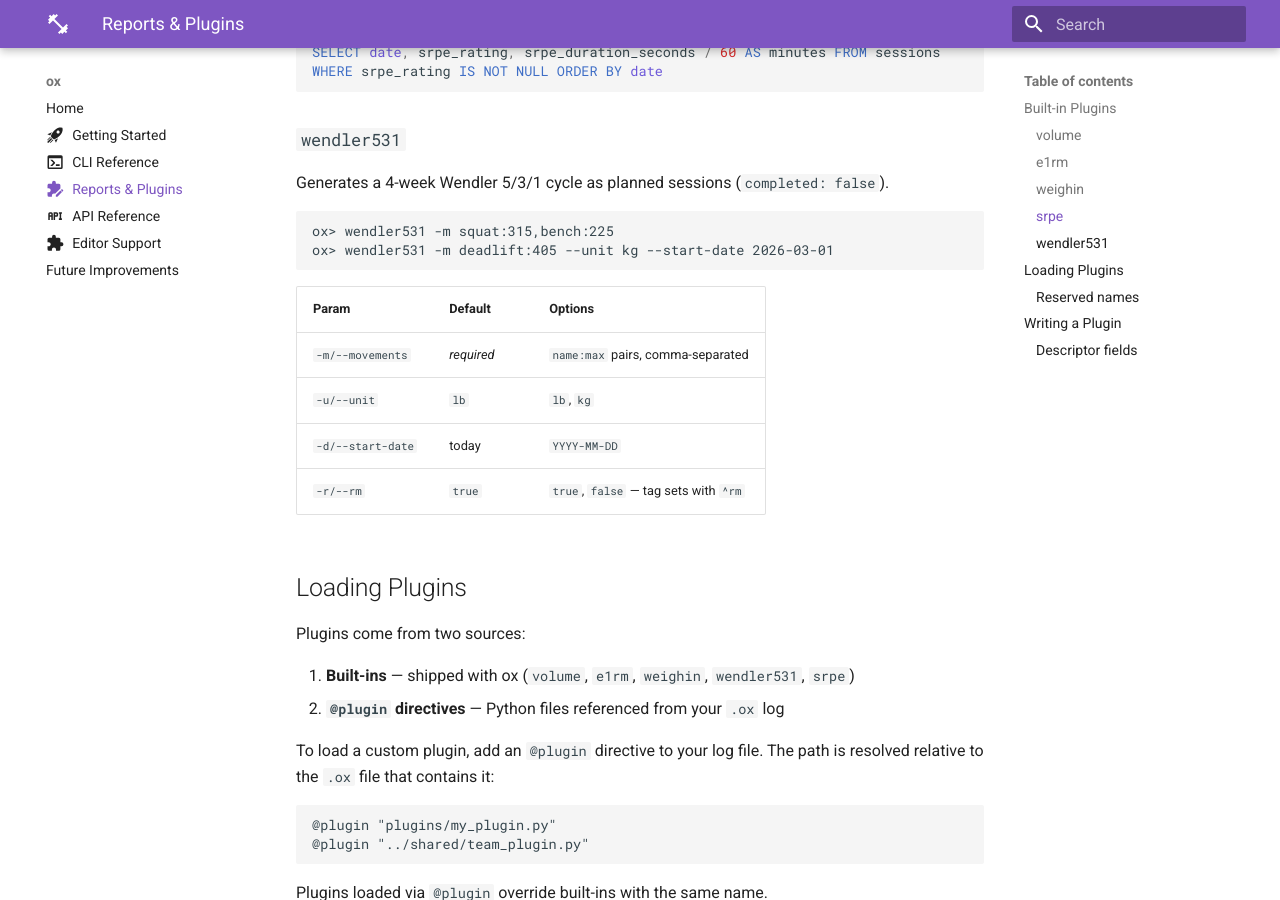
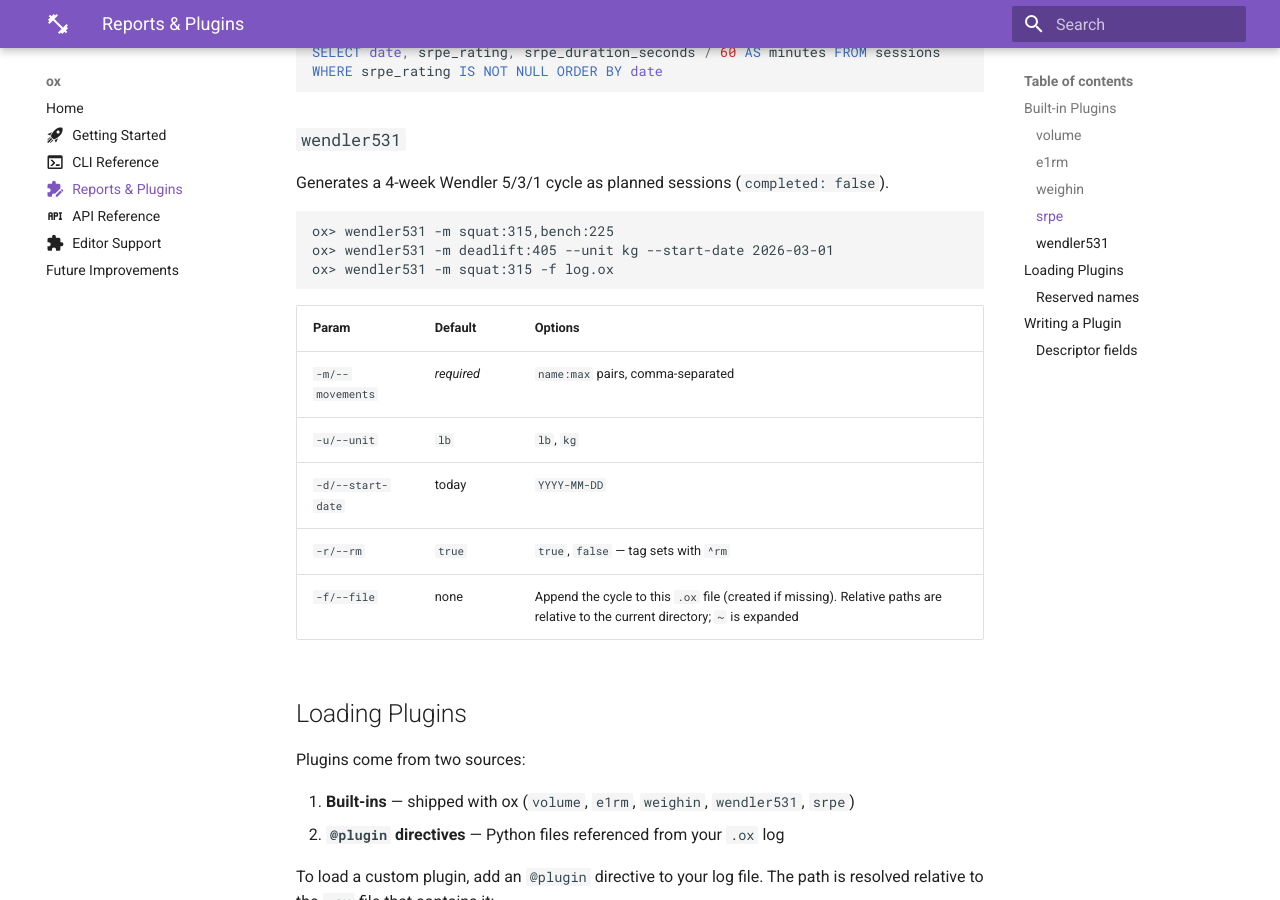
Before and after one commit to konnerhorton/ox, an MkDocs documentation site: the page built from docs/plugins.md, in a window 1280 px wide and 900 px high, scrolled down 2901 px. Built offline with MkDocs 1.6.1 and Material for MkDocs 9.7.7, drawn with Linux system fonts in a browser that asks for light colours.

Commit message:
wendler531-file-output: document -f/--file
Param table row and example in docs/plugins.md, CHANGELOG entry under v0.6.0. Acceptance criterion 13.

````diff
--- a/docs/plugins.md
+++ b/docs/plugins.md
@@ -129,6 +129,7 @@ Generates a 4-week Wendler 5/3/1 cycle as planned sessions (`completed: false`).
 ```
 ox> wendler531 -m squat:315,bench:225
 ox> wendler531 -m deadlift:405 --unit kg --start-date 2026-03-01
+ox> wendler531 -m squat:315 -f log.ox
 ```
 
 | Param | Default | Options |
@@ -137,6 +138,7 @@ ox> wendler531 -m deadlift:405 --unit kg --start-date 2026-03-01
 | `-u/--unit` | `lb` | `lb`, `kg` |
 | `-d/--start-date` | today | `YYYY-MM-DD` |
 | `-r/--rm` | `true` | `true`, `false` — tag sets with `^rm` |
+| `-f/--file` | none | Append the cycle to this `.ox` file (created if missing). Relative paths are relative to the current directory; `~` is expanded |
 
 ## Loading Plugins
 
````
Also changed, not shown: CHANGELOG.md (+5 -0 lines).
